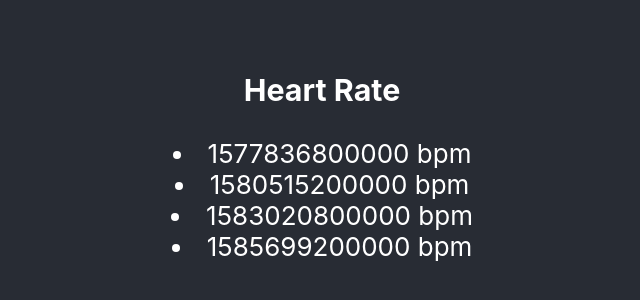
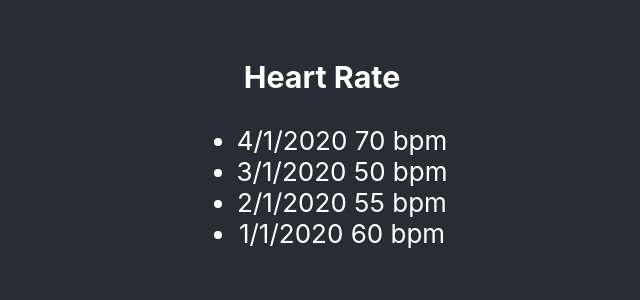
Before and after one commit to alexdunae/hp, a React (Create React App) app: page / in a window 1280 px wide. Shown: the part 248-548 px from the top of the page, without its empty margins (318-958 px from the left). Built offline with nearby package versions, Linux system fonts and the light colour scheme.

Commit message:
Better heartrate display

```diff
--- a/src/App.js
+++ b/src/App.js
@@ -3,10 +3,10 @@ import HeartRate from './HeartRate'
 
 // Note: passing in integers, not dates, to simplify comparison
 const HEART_RATE_MEASUREMENTS = [
-  {timestamp: Date.parse('2020-01-01'), bpm: 60},
-  {timestamp: Date.parse('2020-02-01'), bpm: 55},
-  {timestamp: Date.parse('2020-03-01'), bpm: 50},
-  {timestamp: Date.parse('2020-04-01'), bpm: 70}
+  {timestamp: Date.parse('2020-01-01'), value: 60},
+  {timestamp: Date.parse('2020-02-01'), value: 55},
+  {timestamp: Date.parse('2020-03-01'), value: 50},
+  {timestamp: Date.parse('2020-04-01'), value: 70}
 ]
 
 function App() {
--- a/src/HeartRate.js
+++ b/src/HeartRate.js
@@ -1,5 +1,18 @@
 const UNITS = 'bpm'
 const DISPLAY_COUNT = 10;
+
+
+// this would likely be exported from a shared file
+function formatTimestamp(timestamp) {
+    // some error checking, or Typescript
+    const date = new Date(timestamp)
+    const display = date.toLocaleDateString()
+    const attr = date.toISOString()
+
+    // NB React attribute case
+    return <time dateTime={attr}>{display}</time>
+
+}
 
 function HeartRate(props) {
     const measurements = props.measurements || [];
@@ -12,18 +25,22 @@ function HeartRate(props) {
         )
     }
 
-    const dataPoints = measurements.sort((a, b) => a.timestamp - b.timestamp).slice(0, DISPLAY_COUNT).map(measurement => {
+    // sort oldest to newest
+    const dataPoints = measurements.sort((a, b) => b.timestamp - a.timestamp).slice(0, DISPLAY_COUNT).map(measurement => {
         return (
         <li className="stats-measurement" key={measurement.timestamp}>
-            <span className="stats-timestamp">{measurement.timestamp}</span>
-            {measurement.amount} {UNITS}
+            <span className="stats-timestamp">{formatTimestamp(measurement.timestamp)}</span>
+            {' '}
+            <span className="stats-value">{measurement.value} {UNITS}</span>
         </li>)
     })
 
     return (
         <div className="stats stats-heartrate">
             <h3>Heart Rate</h3>
+            <ul className='stats-measurements'>
         {dataPoints}
+        </ul>
         </div>
     )
 }
```
